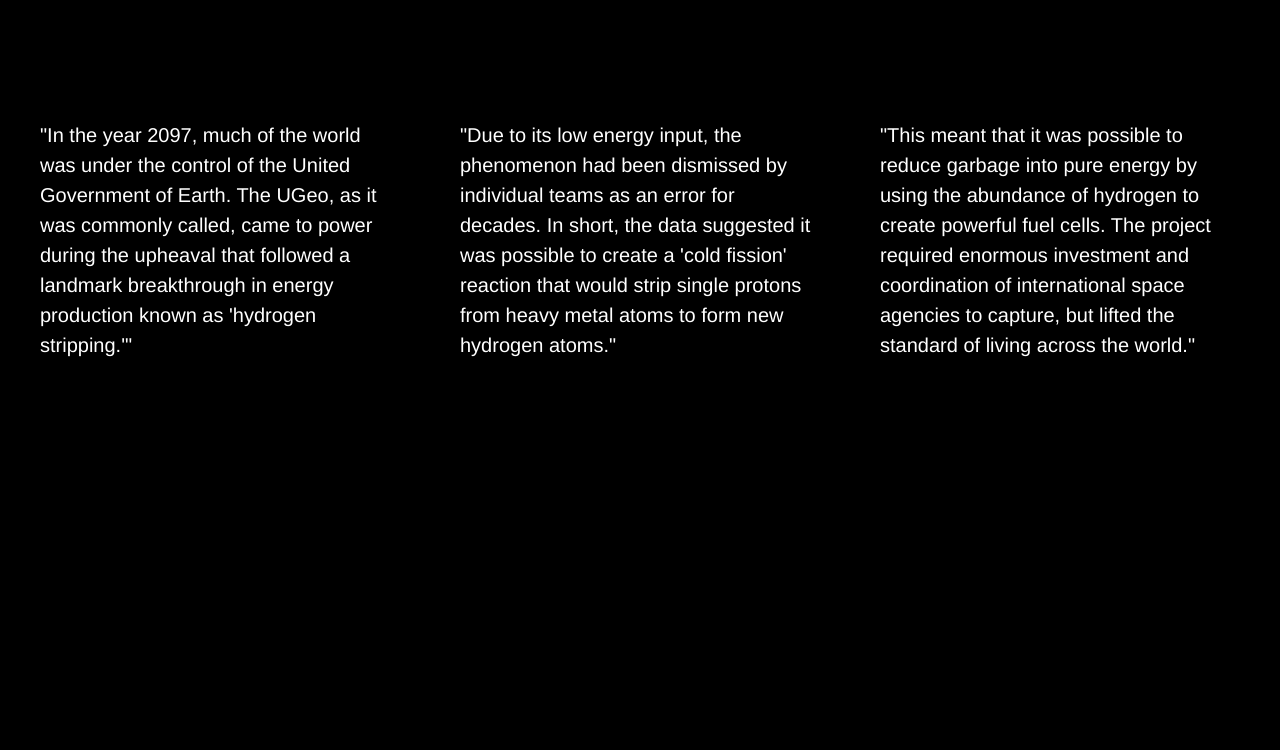
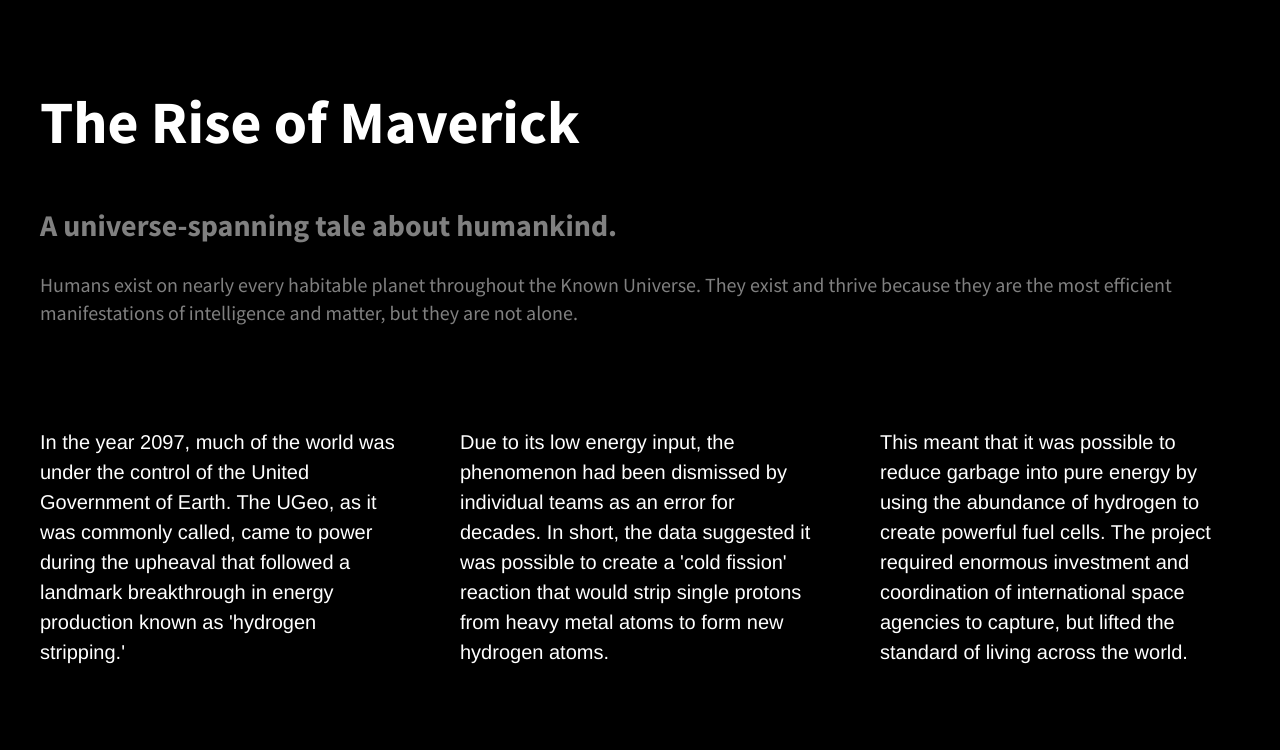
Before and after one commit to jklueck/206-divs-flexbox-starter, a plain HTML site: page index.html in a window 1280 px wide. Drawn offline with nearby package versions, Linux system fonts and the light colour scheme.

Commit message:
Removed quotations

```diff
--- a/css/main.css
+++ b/css/main.css
@@ -108,15 +108,26 @@ body {
   height: 100%;
 }
 
+h1 {
+    font-size: 3em;
+    color: #fff;
+}
+
+h2 {
+    color: #808080;
+}
+
+p {
+    color: #808080;
+}
+
 .wrapper {
-  /*add display:flex and set justify-content to space-between*/
   font-weight: 400;
   display: flex;
   justify-content: space-between;
 }
 
 .div-1, .div-2, .div-3 {
-  /*give the divs a width of 30%, add display:flex, set justify-content and align-items to center*/
   color: #fff;
   line-height: 1.5em;
   font-family: Helvetica, sans-serif;
--- a/index.html
+++ b/index.html
@@ -20,18 +20,23 @@
         <!--[if lt IE 8]>
             <p class="browserupgrade">You are using an <strong>outdated</strong> browser. Please <a href="http://browsehappy.com/">upgrade your browser</a> to improve your experience.</p>
         <![endif]-->
-
+        <header><h1>The Rise of Maverick</h1></header>
+        <section>
+            <h2>A universe-spanning tale about humankind.</h2>
+            <p>Humans exist on nearly every habitable planet throughout the Known Universe. They exist and thrive because they are the most efficient manifestations of intelligence and matter, but they are not alone.</p>
+        </section>
         <section class="wrapper">
             <div class="div-1">
-                "In the year 2097, much of the world was under the control of the United Government of Earth. The UGeo, as it was commonly called, came to power during the upheaval that followed a landmark breakthrough in energy production known as 'hydrogen stripping.'"
+                In the year 2097, much of the world was under the control of the United Government of Earth. The UGeo, as it was commonly called, came to power during the upheaval that followed a landmark breakthrough in energy production known as 'hydrogen stripping.'
             </div>
             <div class="div-2">
-                "Due to its low energy input, the phenomenon had been dismissed by individual teams as an error for decades. In short, the data suggested it was possible to create a 'cold fission' reaction that would strip single protons from heavy metal atoms to form new hydrogen atoms."
+                Due to its low energy input, the phenomenon had been dismissed by individual teams as an error for decades. In short, the data suggested it was possible to create a 'cold fission' reaction that would strip single protons from heavy metal atoms to form new hydrogen atoms.
             </div>
             <div class="div-3">
-                "This meant that it was possible to reduce garbage into pure energy by using the abundance of hydrogen to create powerful fuel cells. The project required enormous investment and coordination of international space agencies to capture, but lifted the standard of living across the world."
+                This meant that it was possible to reduce garbage into pure energy by using the abundance of hydrogen to create powerful fuel cells. The project required enormous investment and coordination of international space agencies to capture, but lifted the standard of living across the world.
             </div>
         </section>
+        <footer></footer>
 
         <script src="https://ajax.googleapis.com/ajax/libs/jquery/1.11.3/jquery.min.js"></script>
         <script>window.jQuery || document.write('<script src="js/vendor/jquery-1.11.3.min.js"><\/script>')</script>
```
